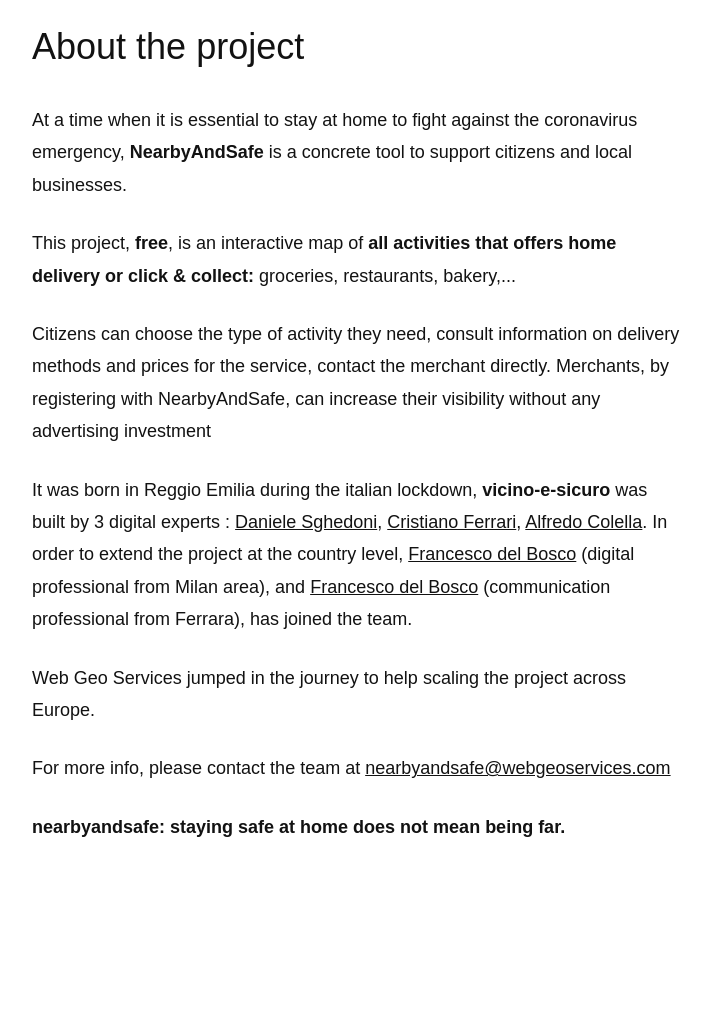
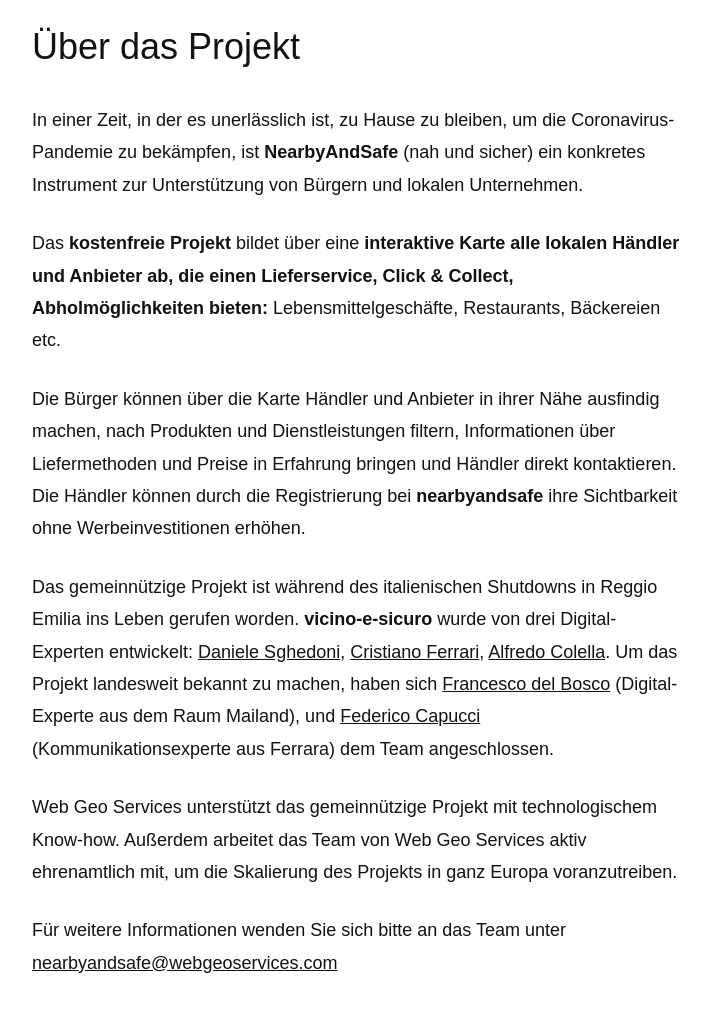
Before and after one commit to WebGeoServices/proxisur, a Django app: template proxisur/website/templates/de/about.html in a window 1280 px wide. Shown: the part 61-1073 px from the top of the page, without its empty margins (283-994 px from the left). Run offline with Django 3.2, Linux system fonts and the light colour scheme; the template is opened without the code that fills it, so the values that code supplies are empty.

Commit message:
Add German translations

```diff
--- a/proxisur/proxisur/settings.py
+++ b/proxisur/proxisur/settings.py
@@ -27,7 +27,7 @@
 # SECURITY WARNING: don't run with debug turned on in production!
 DEBUG = False
 
-ALLOWED_HOSTS = ['proxisur-website.eba-mq3ujjta.eu-west-2.elasticbeanstalk.com', 'localhost', 'nearbyandsafe.com']
+ALLOWED_HOSTS = ['proxisur-website.eba-mq3ujjta.eu-west-2.elasticbeanstalk.com', 'localhost', 'www.nearbyandsafe.com', 'nearbyandsafe.com']
 
 
 # Application definition
--- a/proxisur/website/static/css/style_v3.css
+++ b/proxisur/website/static/css/style_v3.css
@@ -1100,6 +1100,7 @@
 
 .main {
     max-width: 700px;
+    overflow-y: scroll;
     margin: 5px auto 20px;
 }
 
--- a/proxisur/website/templates/de/about.html
+++ b/proxisur/website/templates/de/about.html
@@ -3,14 +3,20 @@
     <div class="main">
         <div>
             <div class="container-fluid" >
-                <h1>About the project</h1>
-                <p>At a time when it is essential to stay at home to fight against the coronavirus emergency, <strong>NearbyAndSafe</strong> is a concrete tool to support citizens and local businesses.</p>
-                <p>This project, <strong>free</strong>, is an interactive map of <strong>all activities that offers home delivery or click & collect:</strong> groceries, restaurants, bakery,...</p>
-                <p>Citizens can choose the type of activity they need, consult information on delivery methods and prices for the service, contact the merchant directly. Merchants, by registering with NearbyAndSafe, can increase their visibility without any advertising investment</p>
-                <p>It was born in Reggio Emilia during the italian lockdown, <strong>vicino-e-sicuro</strong> was built by 3 digital experts : <a href="https://www.linkedin.com/in/sghedo/" target="_blank">Daniele Sghedoni</a>, <a href="https://www.linkedin.com/in/cristianoferrari/" target="_blank">Cristiano Ferrari</a>, <a href=\"https://www.linkedin.com/in/alfredocolella/\" target=\"_blank\">Alfredo Colella</a>. In order to extend the project at the country level, <a href="https://www.linkedin.com/in/francescodelbosco" target="_blank">Francesco del Bosco</a> (digital professional from Milan area), and <a href="https://www.linkedin.com/in/francescodelbosco" target="_blank">Francesco del Bosco</a> (communication professional from Ferrara), has joined the team.</p>
-                <p>Web Geo Services jumped in the journey to help scaling the project across Europe.</p>
-                <p>For more info, please contact the team at <a href="mailto:nearbyandsafe@webgeoservices.com">nearbyandsafe@webgeoservices.com</a></p>
-                <p><strong>nearbyandsafe: staying safe at home does not mean being far.</strong></p>
+                <h1>Über das Projekt</h1>
+                <p>In einer Zeit, in der es unerlässlich ist, zu Hause zu bleiben, um die Coronavirus-Pandemie zu bekämpfen,
+                    ist <strong>NearbyAndSafe</strong> (nah und sicher) ein konkretes Instrument zur Unterstützung von Bürgern und lokalen Unternehmen.</p>
+                <p>Das <strong>kostenfreie Projekt</strong> bildet über eine <strong>interaktive Karte alle lokalen Händler und Anbieter ab, die einen Lieferservice, Click & Collect, Abholmöglichkeiten bieten:</strong> Lebensmittelgeschäfte, Restaurants, Bäckereien etc.</p>
+                <p>Die Bürger können über die Karte Händler und Anbieter in ihrer Nähe ausfindig machen, nach Produkten und Dienstleistungen filtern, Informationen über Liefermethoden und Preise in Erfahrung bringen und Händler direkt kontaktieren.
+                    Die Händler können durch die Registrierung bei <strong>nearbyandsafe</strong> ihre Sichtbarkeit ohne Werbeinvestitionen erhöhen.</p>
+                <p>Das gemeinnützige Projekt ist während des italienischen Shutdowns in Reggio Emilia ins Leben gerufen worden.
+                    <strong>vicino-e-sicuro</strong> wurde von drei Digital-Experten entwickelt:
+                    <a href="https://www.linkedin.com/in/sghedo/" target="_blank">Daniele Sghedoni</a>,
+                    <a href="https://www.linkedin.com/in/cristianoferrari/" target="_blank">Cristiano Ferrari</a>,
+                    <a href=\"https://www.linkedin.com/in/alfredocolella/\" target=\"_blank\">Alfredo Colella</a>.
+                    Um das Projekt landesweit bekannt zu machen, haben sich <a href="https://www.linkedin.com/in/francescodelbosco" target="_blank">Francesco del Bosco</a> (Digital-Experte aus dem Raum Mailand), und <a href="https://www.linkedin.com/in/capuccifederico/" target="_blank">Federico Capucci</a> (Kommunikationsexperte aus Ferrara) dem Team angeschlossen.</p>
+                <p>Web Geo Services unterstützt das gemeinnützige Projekt mit technologischem Know-how. Außerdem arbeitet das Team von Web Geo Services aktiv ehrenamtlich mit, um die Skalierung des Projekts in ganz Europa voranzutreiben.</p>
+                <p>Für weitere Informationen wenden Sie sich bitte an das Team unter  <a href="mailto:nearbyandsafe@webgeoservices.com">nearbyandsafe@webgeoservices.com</a></p>
             </div>
         </div>
     </div>
--- a/proxisur/website/templates/en/about.html
+++ b/proxisur/website/templates/en/about.html
@@ -7,7 +7,7 @@
                 <p>At a time when it is essential to stay at home to fight against the coronavirus emergency, <strong>NearbyAndSafe</strong> is a concrete tool to support citizens and local businesses.</p>
                 <p>This project, <strong>free</strong>, is an interactive map of <strong>all activities that offers home delivery or click & collect:</strong> groceries, restaurants, bakery,...</p>
                 <p>Citizens can choose the type of activity they need, consult information on delivery methods and prices for the service, contact the merchant directly. Merchants, by registering with NearbyAndSafe, can increase their visibility without any advertising investment</p>
-                <p>It was born in Reggio Emilia during the italian lockdown, <strong>vicino-e-sicuro</strong> was built by 3 digital experts : <a href="https://www.linkedin.com/in/sghedo/" target="_blank">Daniele Sghedoni</a>, <a href="https://www.linkedin.com/in/cristianoferrari/" target="_blank">Cristiano Ferrari</a>, <a href=\"https://www.linkedin.com/in/alfredocolella/\" target=\"_blank\">Alfredo Colella</a>. In order to extend the project at the country level, <a href="https://www.linkedin.com/in/francescodelbosco" target="_blank">Francesco del Bosco</a> (digital professional from Milan area), and <a href="https://www.linkedin.com/in/francescodelbosco" target="_blank">Francesco del Bosco</a> (communication professional from Ferrara), has joined the team.</p>
+                <p>It was born in Reggio Emilia during the italian lockdown, <strong>vicino-e-sicuro</strong> was built by 3 digital experts : <a href="https://www.linkedin.com/in/sghedo/" target="_blank">Daniele Sghedoni</a>, <a href="https://www.linkedin.com/in/cristianoferrari/" target="_blank">Cristiano Ferrari</a>, <a href=\"https://www.linkedin.com/in/alfredocolella/\" target=\"_blank\">Alfredo Colella</a>. In order to extend the project at the country level, <a href="https://www.linkedin.com/in/francescodelbosco" target="_blank">Francesco del Bosco</a> (digital professional from Milan area), and <a href="https://www.linkedin.com/in/capuccifederico/" target="_blank">Federico Capucci </a> (communication professional from Ferrara), has joined the team.</p>
                 <p>Web Geo Services jumped in the journey to help scaling the project across Europe.</p>
                 <p>For more info, please contact the team at <a href="mailto:nearbyandsafe@webgeoservices.com">nearbyandsafe@webgeoservices.com</a></p>
                 <p><strong>nearbyandsafe: staying safe at home does not mean being far.</strong></p>
--- a/proxisur/website/templates/en/contact.html
+++ b/proxisur/website/templates/en/contact.html
@@ -5,7 +5,7 @@
             <div class="container-fluid" data-trans="contact-text">
                 <h1>Contact</h1>
                 <p><strong>Nearbyandsafe</strong> is a free project developed and maintained by volunteers.</p>
-                <p>It was born in Reggio Emilia during the italian lockdown, <strong>Vicino-e-sicuro</strong> was built by 3 digital experts : <a href="https://www.linkedin.com/in/sghedo/" target="_blank">Daniele Sghedoni</a>, <a href="https://www.linkedin.com/in/cristianoferrari/" target="_blank">Cristiano Ferrari</a>, <a href=\"https://www.linkedin.com/in/alfredocolella/\" target=\"_blank\">Alfredo Colella</a>. In order to extend the project at the country level, <a href="https://www.linkedin.com/in/francescodelbosco" target="_blank">Francesco del Bosco</a> (digital professional from Milan area), and <a href="https://www.linkedin.com/in/francescodelbosco" target="_blank">Francesco del Bosco</a> (communication professional from Ferrara), has joined the team.</p>
+                <p>It was born in Reggio Emilia during the italian lockdown, <strong>Vicino-e-sicuro</strong> was built by 3 digital experts : <a href="https://www.linkedin.com/in/sghedo/" target="_blank">Daniele Sghedoni</a>, <a href="https://www.linkedin.com/in/cristianoferrari/" target="_blank">Cristiano Ferrari</a>, <a href=\"https://www.linkedin.com/in/alfredocolella/\" target=\"_blank\">Alfredo Colella</a>. In order to extend the project at the country level, <a href="https://www.linkedin.com/in/francescodelbosco" target="_blank">Francesco del Bosco</a> (digital professional from Milan area), and <a href="https://www.linkedin.com/in/capuccifederico/" target="_blank">Federico Capucci </a> (communication professional from Ferrara), has joined the team.</p>
                 <p>Web Geo Services jumped in the journey to help scaling the project across Europe.</p>
                 <p>For more info, please contact the team at <a href="mailto:nearbyandsafe@webgeoservices.com">nearbyandsafe@webgeoservices.com</a></p>
             </div>
```
Also changed, not shown: proxisur/website/static/js/scripts_v20.js (+19 -19 lines), proxisur/website/templates/de/contact.html (+11 -5 lines), proxisur/website/views.py (+5 -3 lines), proxisur/website/locale/de/LC_MESSAGES/django.po, proxisur/website/locale/de/LC_MESSAGES/djangojs.po, proxisur/website/locale/fr/LC_MESSAGES/django.po, 3 other files.
